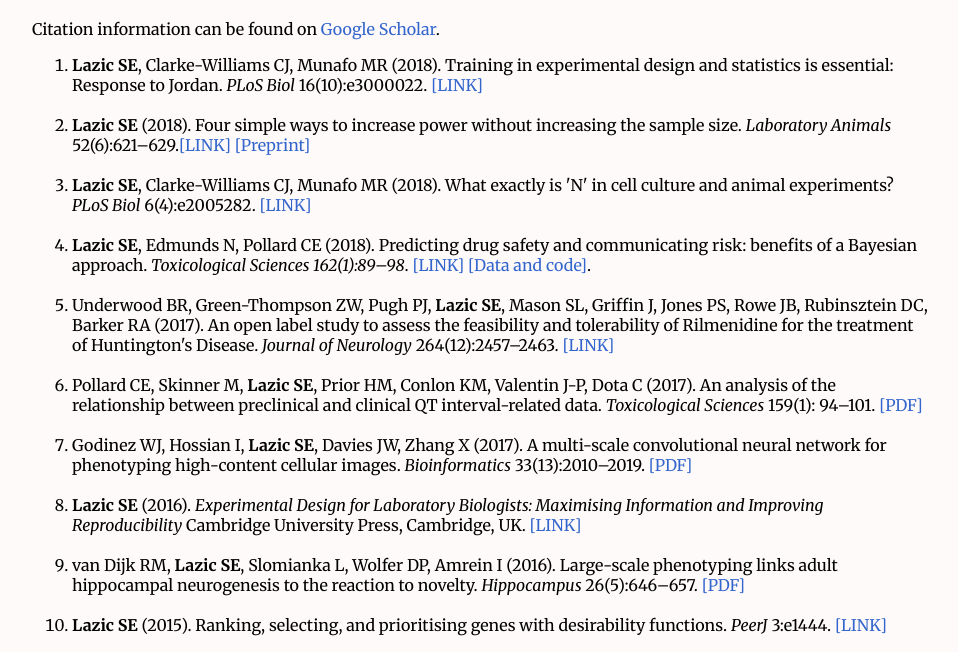
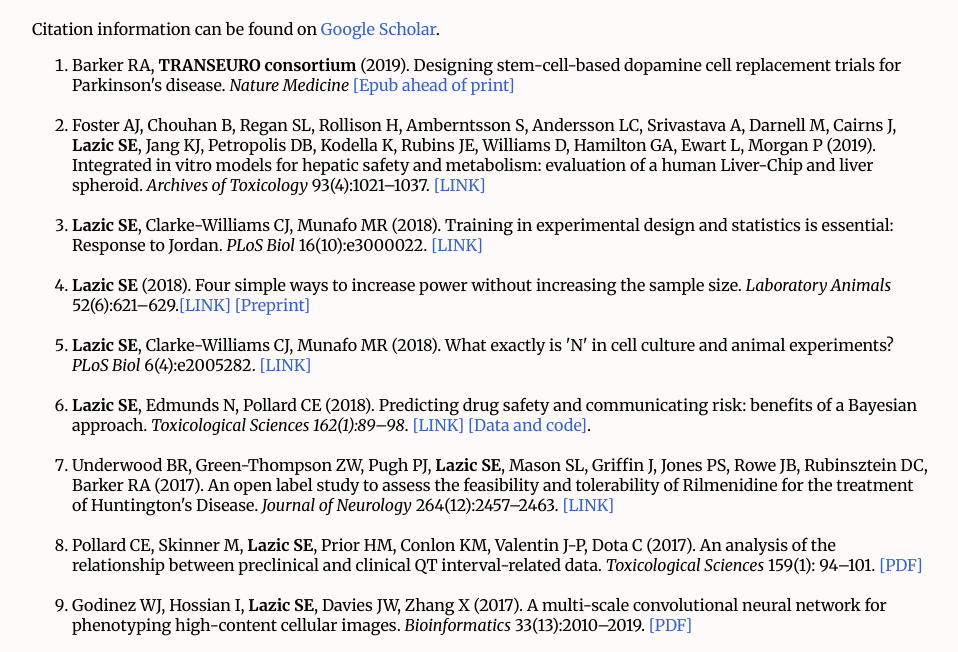
Before and after one commit to stanlazic/stanlazic.github.io, a plain HTML site: page publications.html in a window 1280 px wide. Shown: the part 146-798 px from the top of the page, without its empty margins (160-1118 px from the left). Drawn offline with Linux system fonts and the light colour scheme.

Commit message:
updated pubs

```diff
--- a/publications.html
+++ b/publications.html
@@ -24,6 +24,13 @@
 Citation information can be found on <a href="http://scholar.google.co.uk/citations?user=Vl6M7HkAAAAJ&hl=en&cstart=-80&pagesize=100" target="blank">Google Scholar</a>.
 
 <ol>
+
+    <li>Barker RA, <b>TRANSEURO consortium</b> (2019). Designing stem-cell-based dopamine cell replacement trials for Parkinson's disease. <i>Nature Medicine</i>  <a href="" target="blank">[Epub ahead of print]</a>
+    </li>
+
+    <li>Foster AJ, Chouhan B, Regan SL, Rollison H, Amberntsson S, Andersson LC,
+Srivastava A, Darnell M, Cairns J, <b>Lazic SE</b>, Jang KJ, Petropolis DB, Kodella K, Rubins JE, Williams D, Hamilton GA, Ewart L, Morgan P (2019). Integrated in vitro models for hepatic safety and metabolism: evaluation of a human Liver-Chip and liver spheroid. <i>Archives of Toxicology</i> 93(4):1021&ndash;1037.  <a href="https://link.springer.com/article/10.1007%2Fs00204-019-02427-4" target="blank">[LINK]</a>
+ </li>
 
   <li><b>Lazic SE</b>,  Clarke-Williams CJ, Munafo MR (2018). Training in experimental design and statistics is essential: Response to Jordan. <i>PLoS Biol</i> 16(10):e3000022.  <a href="https://journals.plos.org/plosbiology/article?id=10.1371/journal.pbio.3000022" target="blank">[LINK]</a>
  </li>
```
